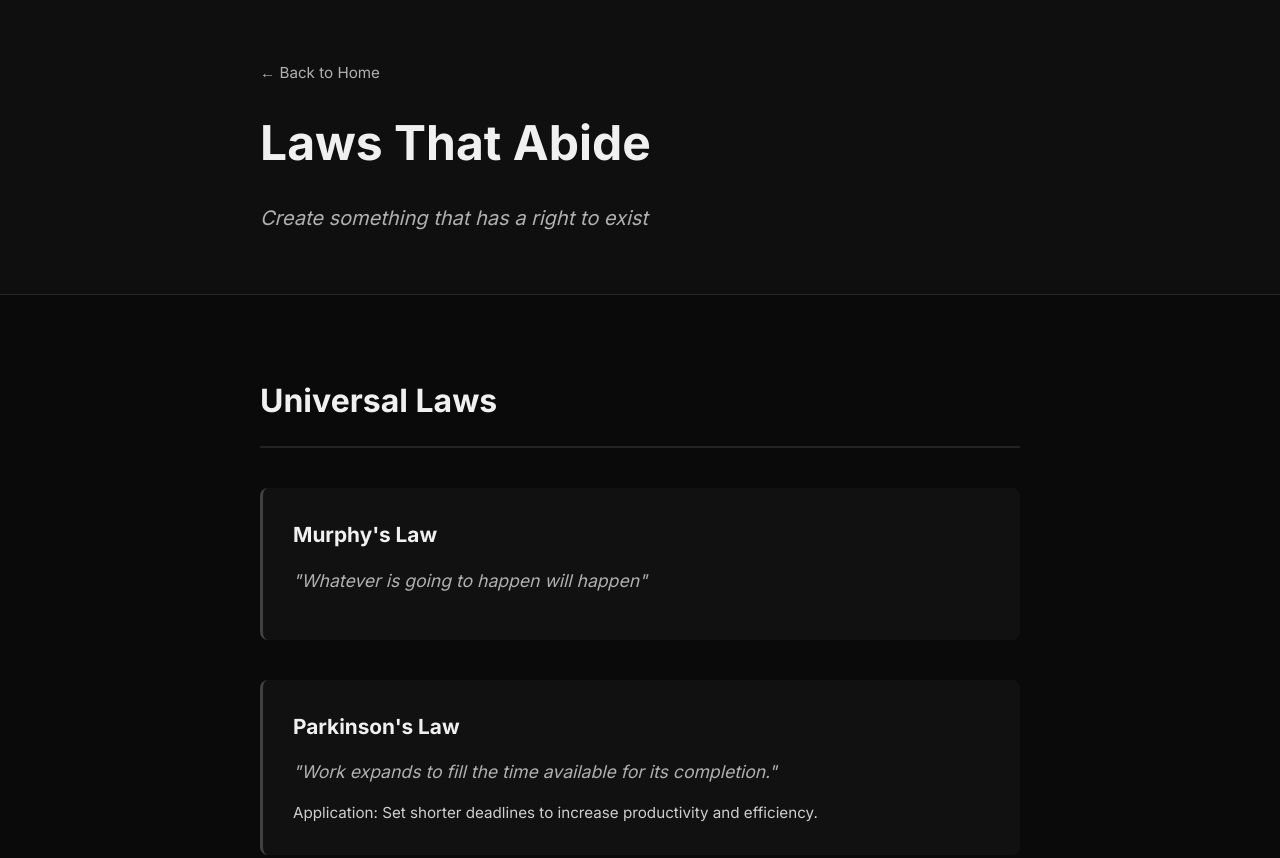
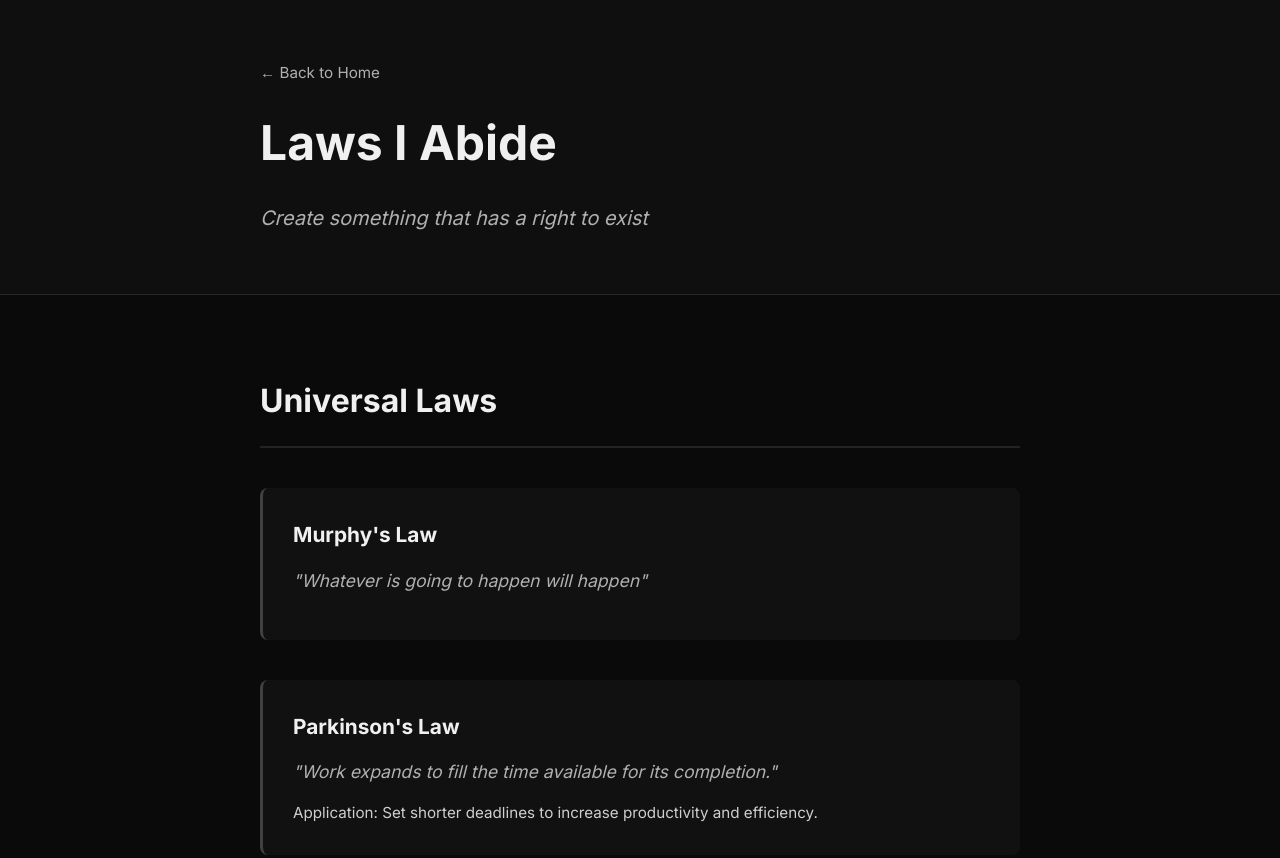
Before and after one commit to AryanViralProjects/My-Website, a plain HTML site: page laws.html in a window 1280 px wide. Shown: the top 858 px of the page. Drawn offline with Linux system fonts and the light colour scheme.

Commit message:
Update laws.html

```diff
--- a/laws.html
+++ b/laws.html
@@ -17,7 +17,7 @@
         <header class="laws-header">
             <div class="container">
                 <a href="index.html" class="back-link">← Back to Home</a>
-                <h1 class="laws-page-title">Laws That Abide</h1>
+                <h1 class="laws-page-title">Laws I Abide</h1>
                 <p class="laws-tagline">Create something that has a right to exist</p>
             </div>
         </header>
```
